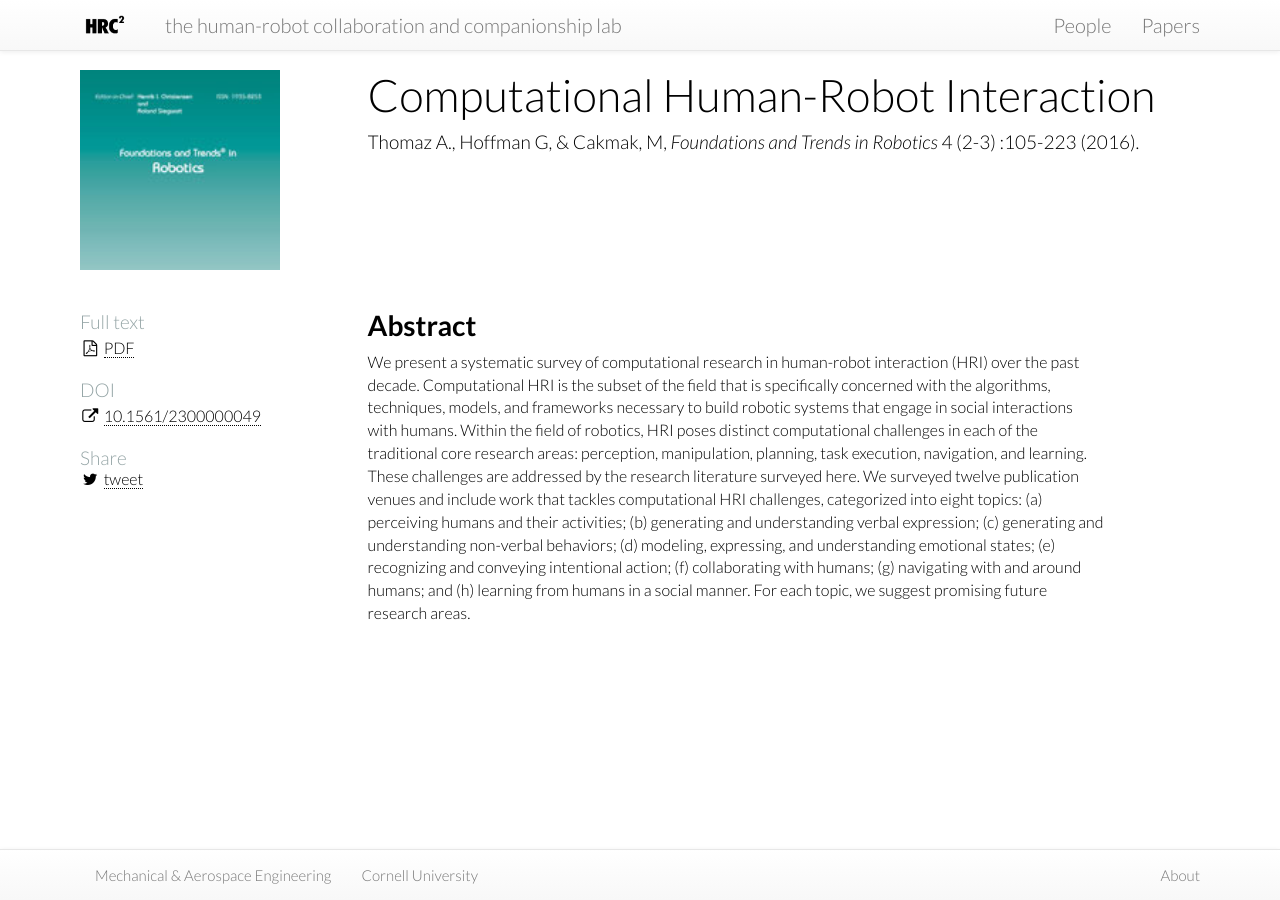
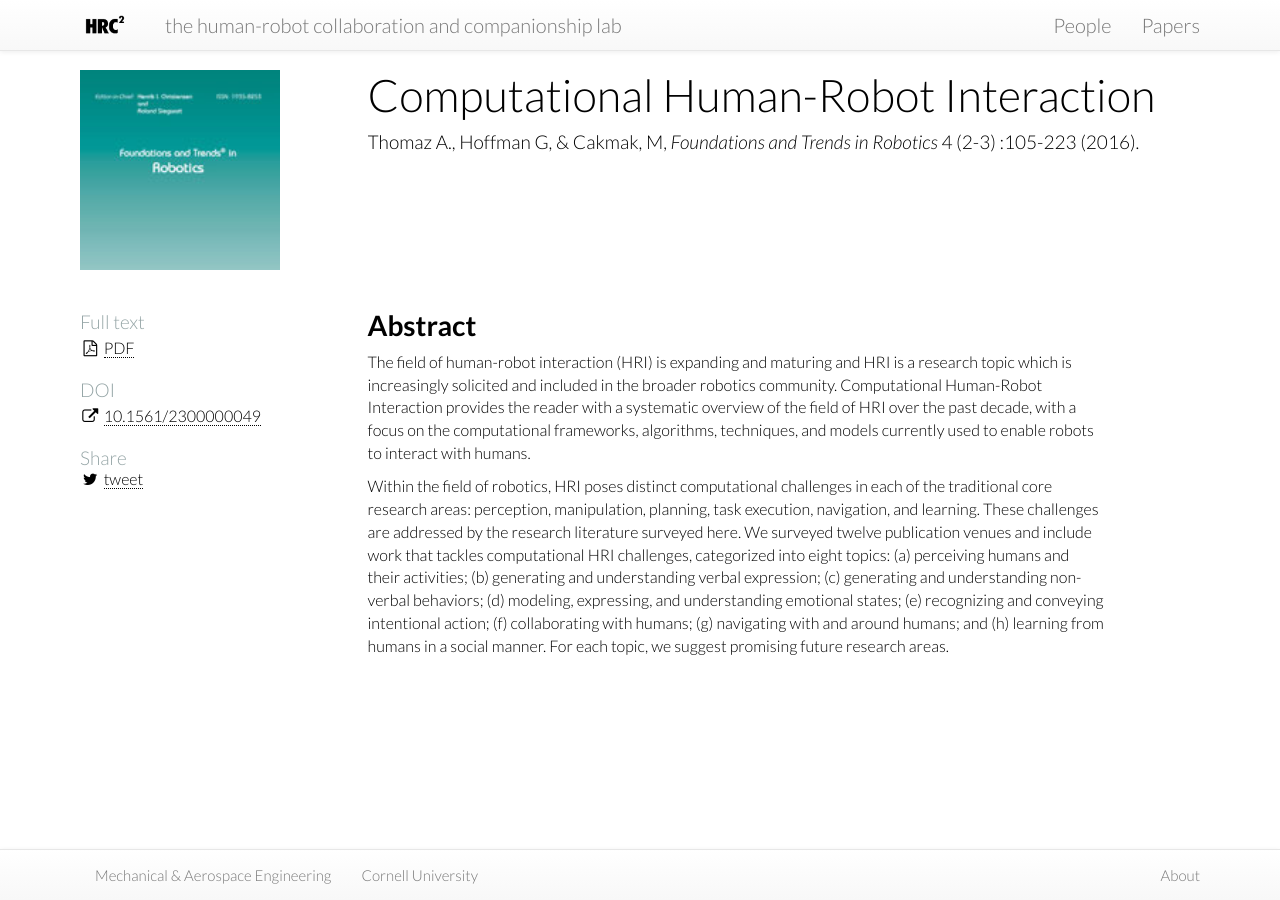
Before and after one commit to hrc2/hrc2.github.io, a Jekyll site: the page built from papers/_posts/2016-12-29-computational-hri.md, in a window 1280 px wide. Built offline with Jekyll 4.4.1, drawn with Linux system fonts in a browser that asks for light colours; nearby versions of some CDN libraries; some web fonts are replaced.

Commit message:
new pub computational hri

```diff
--- a/_includes/themes/lab/default.html
+++ b/_includes/themes/lab/default.html
@@ -29,6 +29,8 @@
 
     <!-- Fonts via Google -->
     <link href='http://fonts.googleapis.com/css?family=Lato:300italic,700italic,300,700' rel='stylesheet' type='text/css'/>
+    <link href="https://fonts.googleapis.com/css?family=Muli|Nunito+Sans" rel="stylesheet">
+
 
     <!-- Math via MathJax -->
     <script type="text/javascript" src="http://cdn.mathjax.org/mathjax/latest/MathJax.js?config=TeX-AMS-MML_HTMLorMML"></script>
--- a/assets/themes/lab/css/style.scss
+++ b/assets/themes/lab/css/style.scss
@@ -2,7 +2,7 @@
 ---
 
 $font-size-base: 16px;
-$font-stack:    Lato, "Helvetica Neue", Helvetica, Arial, sans-serif;
+$font-stack:    Lato, "Nunito Sans", "Helvetica Neue", Helvetica, Arial, sans-serif;
 $primary-color: #000000;
 $subtle-color: #95a5a6;
 $font-weight-base: 300;
@@ -158,7 +158,7 @@ strong {
 
 .logobox {
 	height: 220px;
-	width: 580px;
+	width: 600px;
 	padding-left:50px;
 	line-height: 65px;
 	font-weight: $heavy-font-weight;
--- a/papers/_posts/2016-12-29-computational-hri.md
+++ b/papers/_posts/2016-12-29-computational-hri.md
@@ -27,4 +27,6 @@ tags: [collaboration, design]
 
 # Abstract
 
-We present a systematic survey of computational research in human-robot interaction (HRI) over the past decade. Computational HRI is the subset of the field that is specifically concerned with the algorithms, techniques, models, and frameworks necessary to build robotic systems that engage in social interactions with humans. Within the field of robotics, HRI poses distinct computational challenges in each of the traditional core research areas: perception, manipulation, planning, task execution, navigation, and learning. These challenges are addressed by the research literature surveyed here. We surveyed twelve publication venues and include work that tackles computational HRI challenges, categorized into eight topics: (a) perceiving humans and their activities; (b) generating and understanding verbal expression; (c) generating and understanding non-verbal behaviors; (d) modeling, expressing, and understanding emotional states; (e) recognizing and conveying intentional action; (f) collaborating with humans; (g) navigating with and around humans; and (h) learning from humans in a social manner. For each topic, we suggest promising future research areas.
+The field of human-robot interaction (HRI) is expanding and maturing and HRI is a research topic which is increasingly solicited and included in the broader robotics community. Computational Human-Robot Interaction provides the reader with a systematic overview of the field of HRI over the past decade, with a focus on the computational frameworks, algorithms, techniques, and models currently used to enable robots to interact with humans.
+
+Within the field of robotics, HRI poses distinct computational challenges in each of the traditional core research areas: perception, manipulation, planning, task execution, navigation, and learning. These challenges are addressed by the research literature surveyed here. We surveyed twelve publication venues and include work that tackles computational HRI challenges, categorized into eight topics: (a) perceiving humans and their activities; (b) generating and understanding verbal expression; (c) generating and understanding non-verbal behaviors; (d) modeling, expressing, and understanding emotional states; (e) recognizing and conveying intentional action; (f) collaborating with humans; (g) navigating with and around humans; and (h) learning from humans in a social manner. For each topic, we suggest promising future research areas.
```
